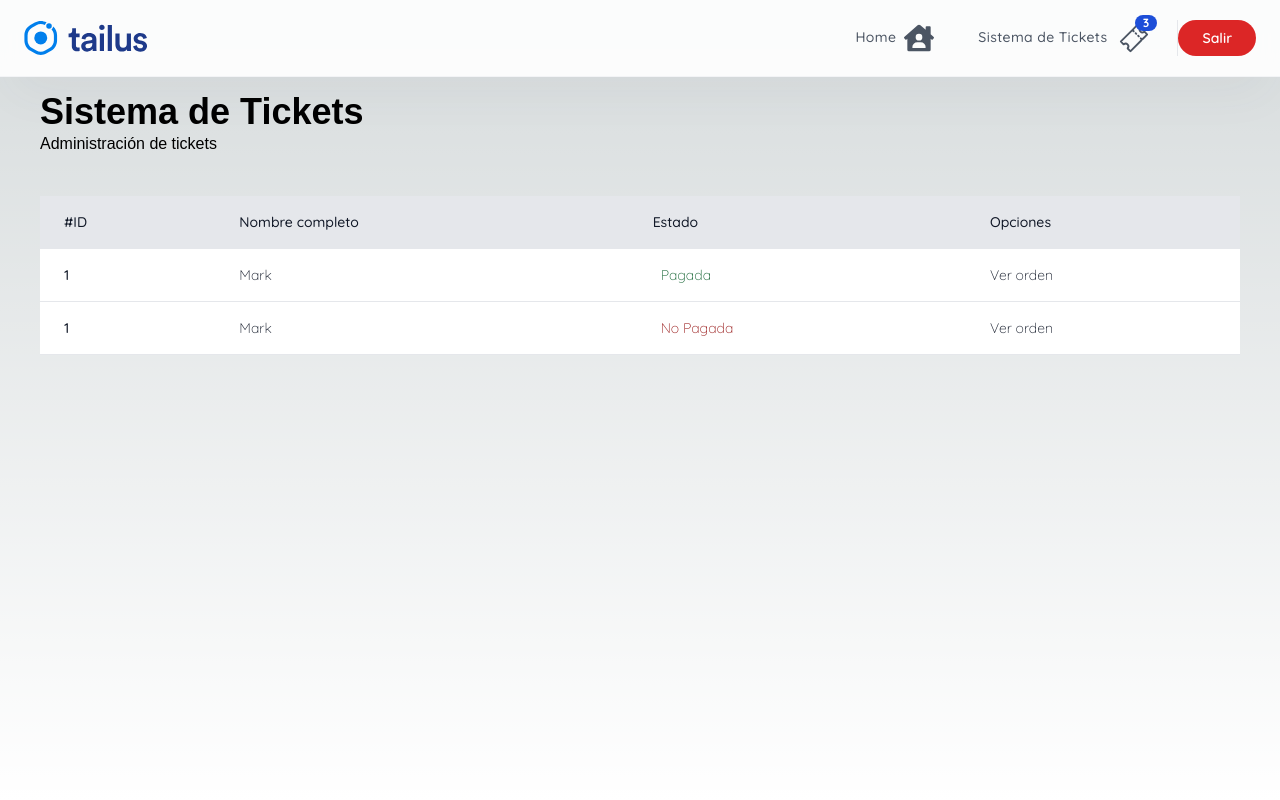
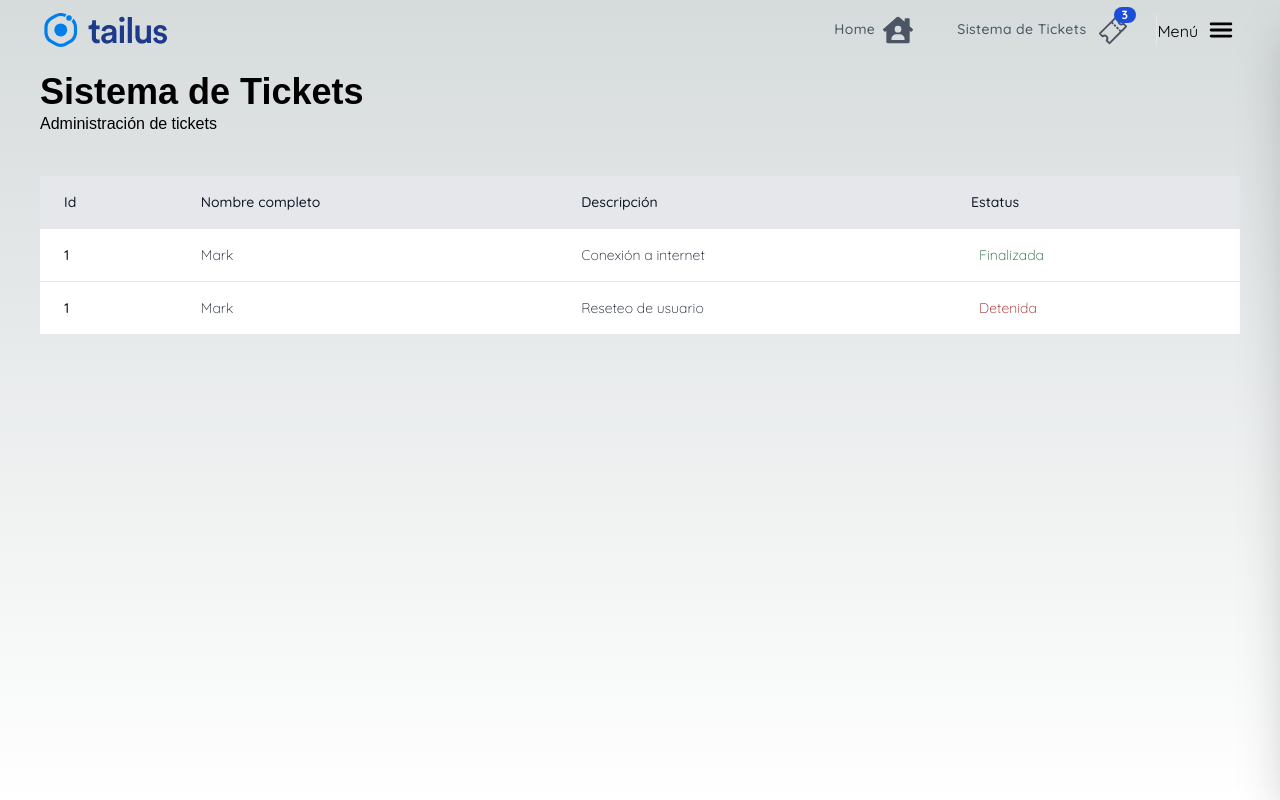
Before and after one commit to JCUrquiza/crmsmocho, a Next.js app: page /dashboard/tickets in a window 1280 px wide. Built offline with nearby package versions, Linux system fonts and the light colour scheme; a web font is replaced by a local one.

Commit message:
Implementing toolkit for sidemenu

```diff
--- a/package.json
+++ b/package.json
@@ -9,10 +9,13 @@
     "lint": "next lint"
   },
   "dependencies": {
+    "@reduxjs/toolkit": "^2.2.1",
+    "clsx": "^2.1.0",
     "next": "14.1.1",
     "react": "^18",
     "react-dom": "^18",
-    "react-icons": "^5.0.1"
+    "react-icons": "^5.0.1",
+    "react-redux": "^9.1.0"
   },
   "devDependencies": {
     "@types/node": "^20",
--- a/src/app/dashboard/layout.tsx
+++ b/src/app/dashboard/layout.tsx
@@ -1,4 +1,5 @@
-import { TopMenu } from '@/components';
+import { Sidebar, TopMenu } from '@/components';
+import { Providers } from '@/store/Providers';
 
 export default function LoginLayout({
   children
@@ -9,11 +10,16 @@ export default function LoginLayout({
   return (
     <main className="min-h-screen">
 
-      <TopMenu />
+      <Providers>
 
-      <div className="px-0 py-20 sm:px-10 ">
-        { children }
-      </div>
+        <TopMenu />
+        <Sidebar />
+
+        <div className="px-0 sm:px-10">
+          { children }
+        </div>
+
+      </Providers>
 
     </main>
   )
--- a/src/app/dashboard/page.tsx
+++ b/src/app/dashboard/page.tsx
@@ -3,7 +3,7 @@ import { Title } from '@/components';
 
 export default function () {
     return (
-        <div>
+        <div className='py-[-10]'>
 
             <Title title='Dashboard' subTitle='Welcome to the Dashboard Page!' />
 
@@ -12,8 +12,9 @@ export default function () {
                 <div className='pb-10'>
                     <h3>TODOS:</h3>
                     <ul className='px-10'>
-                        <li> - Menú de opciones para desplegarse en cualquier pantalla.</li>
+                        <li> - Menú de opciones para desplegarse en cualquier pantalla (Tipo SideMenu).</li>
                         <li> - Implementar Storage (Toolkit o Zustand).</li>
+                        <li> - Mejorar la distribución del topMenu</li>
                     </ul>
                 </div>
 
@@ -27,6 +28,11 @@ export default function () {
                         peer-checked:rounded-[2%] peer-checked:h-96 peer-checked:w-80 peer-checked:opacity-100 peer-checked:visible
                         flex flex-col px-3 pt-12 invisible">
 		                <div className='flex flex-col gap-3'>
+			                <div className='w-full h-12 bg-green-600 rounded-xl flex justify-center items-center text-white font-bold'>
+                                <p className='text-center'>
+				                    Implementar pantalla de api´s (Pokemon, clima, etc).
+                                </p>
+			                </div>
 			                <div className='w-full h-12 bg-green-600 rounded-xl flex justify-center items-center text-white font-bold'>
 				                Sistema de Tickets
 			                </div>
--- a/src/app/dashboard/tickets/page.tsx
+++ b/src/app/dashboard/tickets/page.tsx
@@ -15,16 +15,16 @@ export default function (){
                     <thead className="bg-gray-200 border-b">
                         <tr>
                             <th scope="col" className="text-sm font-medium text-gray-900 px-6 py-4 text-left">
-                                #ID
+                                Id
                             </th>
                             <th scope="col" className="text-sm font-medium text-gray-900 px-6 py-4 text-left">
                                 Nombre completo
                             </th>
                             <th scope="col" className="text-sm font-medium text-gray-900 px-6 py-4 text-left">
-                                Estado
+                                Descripción
                             </th>
                             <th scope="col" className="text-sm font-medium text-gray-900 px-6 py-4 text-left">
-                                Opciones
+                                Estatus
                             </th>
                         </tr>
                     </thead>
@@ -37,11 +37,10 @@ export default function (){
                                 Mark
                             </td>
                             <td className="flex items-center text-sm  text-gray-900 font-light px-6 py-4 whitespace-nowrap">
-                                {/* <IoCardOutline className="text-green-800" /> */}
-                                <span className='mx-2 text-green-800'>Pagada</span>
+                                Conexión a internet
                             </td>
                             <td className="text-sm text-gray-900 font-light px-6 ">
-                                Ver orden
+                                <span className='mx-2 text-green-800'>Finalizada</span>
                             </td>
 
                         </tr>
@@ -53,13 +52,10 @@ export default function (){
                                 Mark
                             </td>
                             <td className="flex items-center text-sm  text-gray-900 font-light px-6 py-4 whitespace-nowrap">
-
-                                {/* <IoCardOutline className="text-red-800" /> */}
-                                <span className='mx-2 text-red-800'>No Pagada</span>
-
+                                Reseteo de usuario
                             </td>
                             <td className="text-sm text-gray-900 font-light px-6 ">
-                                Ver orden
+                                <span className='mx-2 text-red-800'>Detenida</span>
                             </td>
 
                         </tr>
--- a/src/app/globals.css
+++ b/src/app/globals.css
@@ -26,10 +26,30 @@ body {
     rgb(var(--background-start-rgb));
 }
 
-@layer utilities {
+/* @layer utilities {
   .text-balance {
     text-wrap: balance;
   }
+} */
+
+@keyframes fadeIn {
+  0% {opacity: 0;}
+  100% {opacity: 1;}
+}
+
+@-webkit-keyframes fadeIn {
+  0% {opacity: 0;}
+  100% {opacity: 1;}
+}
+
+.fade-in {
+  -webkit-animation-duration: 0.5s;
+  animation-duration: 0.5s;
+  -webkit-animation-fill-mode: both;
+  animation-fill-mode: both;
+
+  -webkit-animation-name: fadeIn;
+  animation-name: fadeIn;
 }
 
 .btn-primary {
--- a/src/components/index.ts
+++ b/src/components/index.ts
@@ -2,3 +2,4 @@
 
 export * from './ui/top-menu/TopMenu';
 export * from './ui/title/Title'
+export * from './sidebar/Sidebar'
--- /dev/null
+++ b/src/components/sidebar/Sidebar.tsx
@@ -0,0 +1,60 @@
+'use client';
+
+import React from 'react'
+import Link from 'next/link';
+import { IoClose, IoPerson } from 'react-icons/io5'
+import clsx from 'clsx';
+import { useAppDispatch, useAppSelector } from '@/store'
+import { closeSidebar } from '@/store/sidebar/sidebarSlice';
+
+export const Sidebar = () => {
+
+    const stateSidebar = useAppSelector( state => state.sedebar.sidebar );
+    const dispatch = useAppDispatch();
+
+    return (
+        <div>
+
+            {/* Background */}
+            {
+                stateSidebar && (
+                    <div className='fixed top-0 left-0 w-screen h-screen z-10 bg-white opacity-30' />
+                )
+            }
+
+            {/* Blur */}
+            {
+                stateSidebar && (
+                    <div className='fade-in fixed top-0 left-0 w-screen h-screen z-10 backdrop-filter backdrop-blur-sm' />
+                )
+            }
+
+            <nav
+                className={
+                    clsx(
+                        "fixed p-5 right-0 top-0 w-[300px] h-screen bg-white z-20 shadow-2xl transform transition-all duration-300",
+                        {
+                            'translate-x-full' : !stateSidebar
+                        }
+                    )
+                }
+            >
+
+                <IoClose
+                    className='absolute top-5 right-5 cursor-pointer bg-black'
+                    size={60}
+                    onClick={ () => dispatch(closeSidebar()) }
+                />
+
+                <Link href={'/'} className='flex items-center mt-20 p-2 hover:bg-gray-100 rounded transition-all' style={{ color: 'black' }}>
+                    <IoPerson size={30} />
+                    <span className='ml-3 text-xl'>Perfil</span>
+                </Link>
+
+
+
+            </nav>
+
+        </div>
+    )
+}
--- a/src/components/ui/top-menu/TopMenu.tsx
+++ b/src/components/ui/top-menu/TopMenu.tsx
@@ -1,15 +1,22 @@
+'use client';
+
 import React from 'react';
 import Link from 'next/link';
 import { FaHouseUser } from 'react-icons/fa';
-import { IoTicketOutline } from 'react-icons/io5';
+import { IoMenu, IoTicketOutline } from 'react-icons/io5';
+import { useAppDispatch } from '@/store';
+import { openSidebar } from '@/store/sidebar/sidebarSlice';
 
 export const TopMenu = () => {
 
+    const dispatch = useAppDispatch();
+
     return (
 
-        <nav className="fixed z-20 w-full bg-white/90 dark:bg-gray-900/80 backdrop-blur navbar shadow-2xl shadow-gray-600/5 border-b border-gray-100 dark:border-gray-800 peer-checked:navbar-active dark:shadow-none">
+        <nav className="flex px-5 justify-between">
+            {/* flex z-20 w-full bg-white/90 dark:bg-gray-900/80 backdrop-blur navbar shadow-2xl shadow-gray-600/5 border-b border-gray-100 dark:border-gray-800 peer-checked:navbar-active dark:shadow-none */}
             <div className="xl:container m-auto px-6 md:px-12 lg:px-6">
-                <div className="flex flex-wrap items-center justify-between gap-6 md:py-3 md:gap-0 lg:py-5">
+                <div className="flex flex-wrap items-center justify-between gap-6 md:py-3 md:gap-0">
                     <div className="w-full items-center flex justify-between lg:w-auto">
                         <a className="relative z-10" href="#">
                             <svg className="h-9 text-[#007FEC] dark:text-[#00B1FD]" viewBox="0 0 942 272" fill="none" xmlns="http://www.w3.org/2000/svg">
@@ -48,11 +55,12 @@ export const TopMenu = () => {
                         </div>
 
                         <div className="w-full space-y-2 border-primary/10 dark:border-gray-700 flex flex-col -ml-1 sm:flex-row lg:space-y-0 md:w-max lg:border-l">
-
-                            {/* TODO: Cambiar el Link por button porque se tendrá que eliminar la session */}
-                            <Link href={'/auth/login'} className="relative flex h-9 ml-auto items-center justify-center sm:px-6 before:absolute before:inset-0 before:rounded-full before:bg-red-600 dark:before:bg-sky-400 before:transition before:duration-300 hover:before:scale-105 active:duration-75 active:before:scale-95">
-                                <span className="relative text-sm font-semibold text-white dark:text-gray-900">Salir</span>
-                            </Link>
+                            <div className='flex'>
+                                <span className='mt-1 pr-2'>Menú</span>
+                                <button onClick={() => dispatch(openSidebar()) }>
+                                    <IoMenu size={30} />
+                                </button>
+                            </div>
                         </div>
                     </div>
                 </div>
--- /dev/null
+++ b/src/store/Providers.tsx
@@ -0,0 +1,19 @@
+'use client';
+
+import React from 'react';
+import { Provider } from 'react-redux';
+import { store } from '.';
+
+interface Props {
+    children: React.ReactNode
+}
+
+export const Providers = ({ children }: Props) => {
+    return (
+        <Provider store={store}>
+            {
+                children
+            }
+        </Provider>
+    )
+}
--- /dev/null
+++ b/src/store/index.ts
@@ -0,0 +1,18 @@
+import { TypedUseSelectorHook, useDispatch, useSelector } from 'react-redux';
+import { configureStore } from '@reduxjs/toolkit';
+import sidebarReducer from './sidebar/sidebarSlice';
+
+export const store = configureStore({
+    reducer: {
+        sedebar: sidebarReducer,
+    }
+});
+
+// Infer the 'RootState' and 'AppDispatch' types from the store itself
+export type RootState = ReturnType<typeof store.getState>;
+// Infer type: { posts: PostsState, comments: CommentState, users: UsersState }
+export type AppDispatch = typeof store.dispatch;
+
+
+export const useAppDispatch: () => AppDispatch = useDispatch;
+export const useAppSelector: TypedUseSelectorHook<RootState> = useSelector;
--- /dev/null
+++ b/src/store/sidebar/sidebarSlice.ts
@@ -0,0 +1,29 @@
+import { createSlice, PayloadAction } from '@reduxjs/toolkit';
+
+interface SideState {
+    sidebar: boolean
+}
+
+const initialState: SideState = {
+    sidebar:  false,
+}
+
+const sidebarSlice = createSlice({
+    name: 'sidebar',
+    initialState,
+    reducers: {
+        openSidebar(state) {
+            state.sidebar = true;
+        },
+        closeSidebar(state) {
+            state.sidebar = false;
+        },
+        resetSidebar(state, action: PayloadAction<boolean>) {
+            state.sidebar = action.payload
+        }
+    }
+});
+
+export const {openSidebar, closeSidebar, resetSidebar} = sidebarSlice.actions;
+
+export default sidebarSlice.reducer;
```
Also changed, not shown: 1 other file (tests, documents, lock files or other folders).
